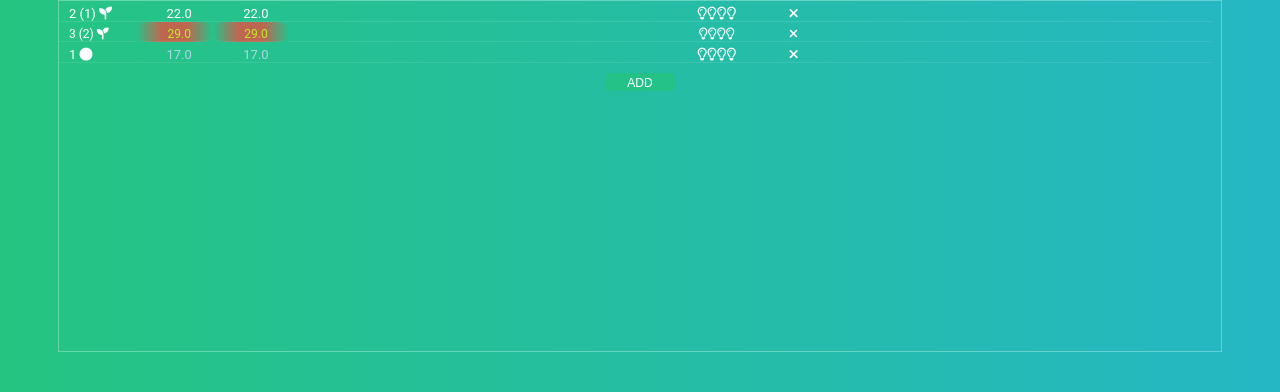
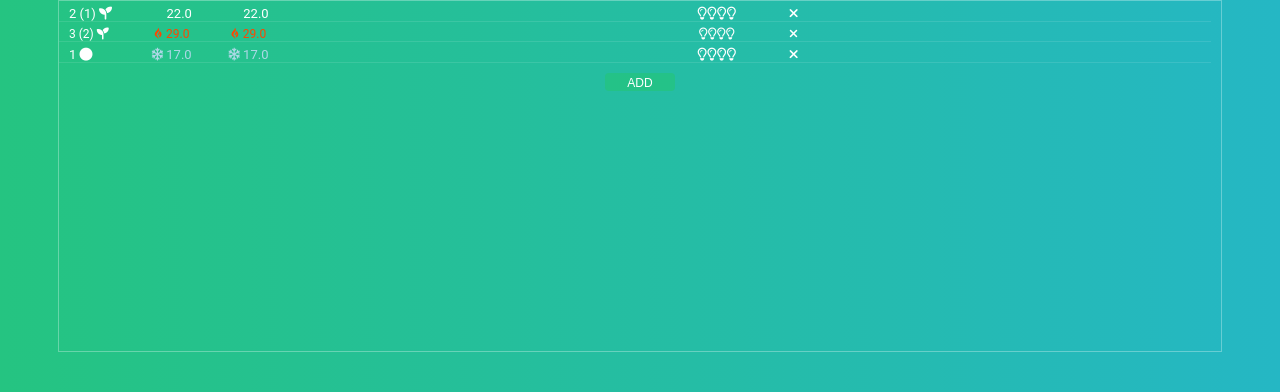
Before and after one commit to co01l3r/grow_log, a Django app: page /record/3f074ef6-ed42-4bf2-8ebd-35bcdbdbc9cf/ in a window 1280 px wide. Shown: the part 269-661 px from the top of the page. Run offline with Django 4.2, Linux system fonts and the light colour scheme; data comes from the database, SQL or seed files in the repository; both versions use the stored data as it was after the commit; some libraries are stand-ins or nearby versions.

Commit message:
update temperature values rendering

```diff
--- a/records/templates/records/record.html
+++ b/records/templates/records/record.html
@@ -162,11 +162,77 @@
                         {% endif %}
                     {% endif %}
                 ">
-<!--                   TODO: -->
-<!--                    <button onclick="incrementValue({{ log.id }}, {{ cycle.pk }})">+</button>-->
-                    <span id="temperature{{ log.id }}">{{ log.temperature_day|default_if_none:''|floatformat:1 }}</span>
-                    <!--display 'temperature_night' in color based on value-->
+                <!--add 'temperature_day' icon if temp is critical-->
+                {% if log.temperature_day is not none %}
+                    <!--seedling-->
+                    {% if log.phase == 'seedling' %}
+                        {% if log.temperature_day <= 18 %}
+                            <span id="temperature{{ log.id }}"><i class="fa-regular fa-snowflake"></i>
+                                {{ log.temperature_day|default_if_none:''|floatformat:1 }}
+                            </span>
+                        {% elif log.temperature_day > 28 %}
+                            <span id="temperature{{ log.id }}"><i class="fa-brands fa-gripfire"></i>
+                                {{ log.temperature_day|default_if_none:''|floatformat:1 }}
+                            </span>
+                        {% else %}
+                            <span id="temperature{{ log.id }}">
+                                {{ log.temperature_day|default_if_none:''|floatformat:1 }}
+                            </span>
+                        {% endif %}
+                    {% endif %}
+                    <!--vegetative-->
+                    {% if log.phase == 'vegetative' %}
+                        {% if log.temperature_day <= 18 %}
+                            <span id="temperature_day{{ log.id }}"><i class="fa-regular fa-snowflake"></i>
+                                {{ log.temperature_day|default_if_none:''|floatformat:1 }}
+                            </span>
+                        {% elif log.temperature_day > 30 %}
+                            <span id="temperature_day{{ log.id }}"><i class="fa-brands fa-gripfire"></i>
+                                {{ log.temperature_day|default_if_none:''|floatformat:1 }}
+                            </span>
+                        {% else %}
+                            <span id="temperature_day{{ log.id }}">
+                                {{ log.temperature_day|default_if_none:''|floatformat:1 }}
+                            </span>
+                        {% endif %}
+                    {% endif %}
+                    <!--bloom-->
+                    {% if log.phase == 'bloom' %}
+                        <!--with high co2 levels-->
+                        {% if log.carbon_dioxide >= 1500 %}
+                            {% if log.temperature_day <= 18 %}
+                            <span id="temperature_day{{ log.id }}"><i class="fa-regular fa-snowflake"></i>
+                                {{ log.temperature_day|default_if_none:''|floatformat:1 }}
+                            </span>
+                            {% elif log.temperature_day > 33 %}
+                            <span id="temperature_day{{ log.id }}"><i class="fa-brands fa-gripfire"></i>
+                                {{ log.temperature_day|default_if_none:''|floatformat:1 }}
+                            </span>
+                            {% else %}
+                            <span id="temperature_day{{ log.id }}">
+                                {{ log.temperature_day|default_if_none:''|floatformat:1 }}
+                            </span>
+                            {% endif %}
+                        {% else %}
+                        <!--with regular co2 levels-->
+                            {% if log.temperature_day <= 18 %}
+                            <span id="temperature_day{{ log.id }}"><i class="fa-regular fa-snowflake"></i>
+                                {{ log.temperature_day|default_if_none:''|floatformat:1 }}
+                            </span>
+                            {% elif log.temperature_day > 28 %}
+                            <span id="temperature_day{{ log.id }}"><i class="fa-brands fa-gripfire"></i>
+                                {{ log.temperature_day|default_if_none:''|floatformat:1 }}
+                            </span>
+                            {% else %}
+                            <span id="temperature_day{{ log.id }}">
+                                {{ log.temperature_day|default_if_none:''|floatformat:1 }}
+                            </span>
+                            {% endif %}
+                        {% endif %}
+                    {% endif %}
+                {% endif %}
                 </td>
+                <!--display 'temperature_night' in color based on value-->
                 <td class="
                     {% if log.temperature_night is not none %}
                         {% if log.temperature_night <= 18 %} temp-low {% endif %}
@@ -174,7 +240,20 @@
                         {% if log.temperature_night >= 28 %} temp-danger {% endif %}
                     {% endif %}
                 ">
-                    {{ log.temperature_night|default_if_none:''|floatformat:1 }}
+                    <!--add 'temperature_nigh' icon if temp is critical-->
+                    {% if log.temperature_night <= 18 %}
+                        <span id="temperature_nigh{{ log.id }}"><i class="fa-regular fa-snowflake"></i>
+                            {{ log.temperature_night|default_if_none:''|floatformat:1 }}
+                        </span>
+                    {% elif log.temperature_night >= 28 %}
+                        <span id="temperature_nigh{{ log.id }}"><i class="fa-brands fa-gripfire"></i>
+                            {{ log.temperature_night|default_if_none:''|floatformat:1 }}
+                        </span>
+                    {% else %}
+                        <span id="temperature_nigh{{ log.id }}">
+                            {{ log.temperature_night|default_if_none:''|floatformat:1 }}
+                        </span>
+                    {% endif %}
                 </td>
                 <!--display 'humidity_day' in color based on value-->
                 <td class="
@@ -265,7 +344,7 @@
                         {% if log.carbon_dioxide >= 1000 and log.carbon_dioxide < 1500 %} carbon-dioxide-ideal {% endif %}
                         {% if log.carbon_dioxide > 1500 and log.carbon_dioxide < 5000 %} carbon-dioxide-high {% endif %}
                         {% if log.carbon_dioxide >= 5000 and log.carbon_dioxide < 35000  %} carbon-dioxide-human-health-danger {% endif %}
-                        {% if log.carbon_dioxide >= 35000 %} carbon-dioxide-human-health-danger-high {% endif %}
+                        {% if log.carbon_dioxide >= 35000 %} carbon-dioxide-human-life-danger {% endif %}
                     {% endif %}
                 ">
                     <!--add a danger icon when co2 levels exceed human limits-->
--- a/static/styles/app.css
+++ b/static/styles/app.css
@@ -697,6 +697,7 @@ tr:nth-child(2) td[colspan="2"] {
 /* Colors for temperature ranges */
 .temp-low {
     color: lightblue;
+    padding-right: 15px;
 }
 
 .temp-ideal {
@@ -707,10 +708,8 @@ tr:nth-child(2) td[colspan="2"] {
 }
 
 .temp-danger {
-    background: linear-gradient(to left, transparent, #FF4136, #FF4136, transparent);
-    color: yellow;
-    opacity: 0.7;
-    border-radius: 20%;
+    color: orangered;
+    padding-right: 15px;
 }
 
 /* Colors for humidity ranges */
@@ -746,7 +745,7 @@ tr:nth-child(2) td[colspan="2"] {
     padding-right: 9px;
 }
 
-.carbon-dioxide-human-health-danger-high {
+.carbon-dioxide-human-life-danger {
     background: linear-gradient(to left, transparent, #FF4136, #FF4136, transparent);
     color: yellow;
     opacity: 0.7;
```
Also changed, not shown: db.sqlite3.
